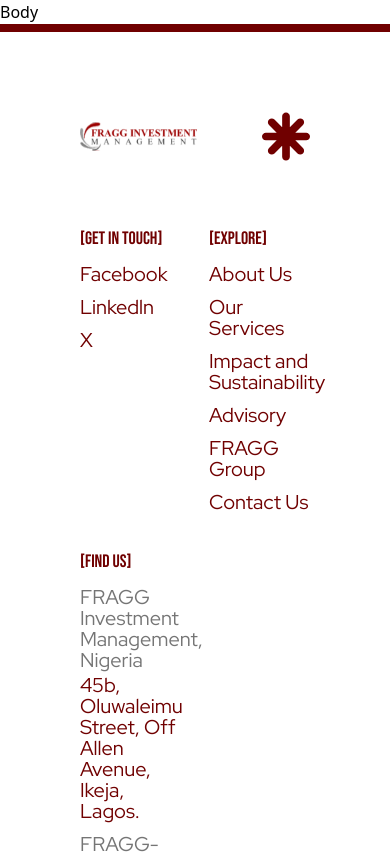
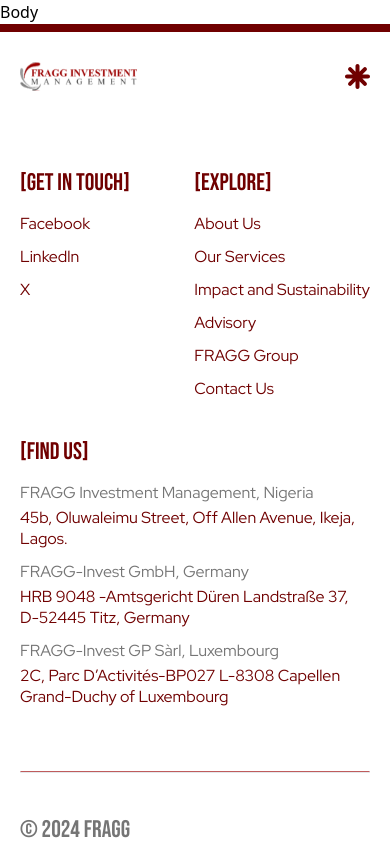
Before and after one commit to August-Deep-Tech/Fragg-Website, a Next.js app: page / in a window 390 px wide. Shown: the top 854 px of the page. Built offline with nearby package versions, Linux system fonts and the light colour scheme.

Commit message:
feat: footer responsiveness

```diff
--- a/src/components/Footer.tsx
+++ b/src/components/Footer.tsx
@@ -6,7 +6,7 @@
 const Footer = () => {
     return (
         <footer className='border-t-8 border-redish-20'>
-            <div className='p-[80px] flex flex-col gap-[64px]'>
+            <div className='p-[20px] sm:p-[40px] xl:p-[80px] flex flex-col gap-[64px]'>
                 <div className='flex justify-between items-center'>
                     <div className={`relative h-[49px] lg:h-[48px] w-[117px] lg:w-[202px]`}>
                         <Image
@@ -16,7 +16,7 @@
                         />
                     </div>
                     <div>
-                        <div className={`relative h-[49px] w-[48px]`}>
+                        <div className={`relative h-[25px] w-[25px] sm:h-[49px] sm:w-[48px]`}>
                             <Image
                                 src="/assets/footer-icon.svg"
                                 fill
@@ -25,7 +25,7 @@
                         </div>
                     </div>
                 </div>
-                <div className={` grid grid-cols-2 flex-row gap-[28px] gap-y-[35px] sm:flex justify-between lg:mt-0`}>
+                <div className={` flex flex-wrap flex-row gap-[28px] gap-y-[35px] sm:flex justify-between lg:mt-0`}>
                     {[
                         {
                             categoryName: "GET IN TOUCH",
@@ -128,7 +128,7 @@
                                 }
                             >
                                 <ul className="space-y-3 md:space-y-4">
-                                    <span className={`${bebasNeue.className} font-heading text-[18px] font-bold md:text-[40px] text-redish-20`}>
+                                    <span className={`${bebasNeue.className} font-heading text-[24px] font-bold md:text-[40px] text-redish-20`}>
                                         {"["}{e.categoryName}{"]"}
                                     </span>
                                     {e.children.map(
@@ -139,7 +139,7 @@
                                             return (
                                                 <li
                                                     key={idx}
-                                                    className={`${redHatDisplay.className} block text-[20px] leading-[21px] text-redish-20`}
+                                                    className={`${redHatDisplay.className} block text-[16px] md:text-[20px] leading-[21px] text-redish-20`}
                                                 >
                                                     {item.isLink ? !item?.ext ? (
                                                         <Link
@@ -173,7 +173,7 @@
 
                 <div className=''>
                     <p className='border border-t-[#9C0000A3] border-opacity-65 w-[100%]'></p>
-                    <h1 className={`${bebasNeue.className} text-[32px] leading-[48px] text-greyish-10 pt-[33px]`}>© 2024 FRAGG</h1>
+                    <h1 className={`${bebasNeue.className} text-[24px] md:text-[32px] leading-[48px] text-greyish-10 pt-[33px]`}>© 2024 FRAGG</h1>
                 </div>
             </div>
         </footer>
```
